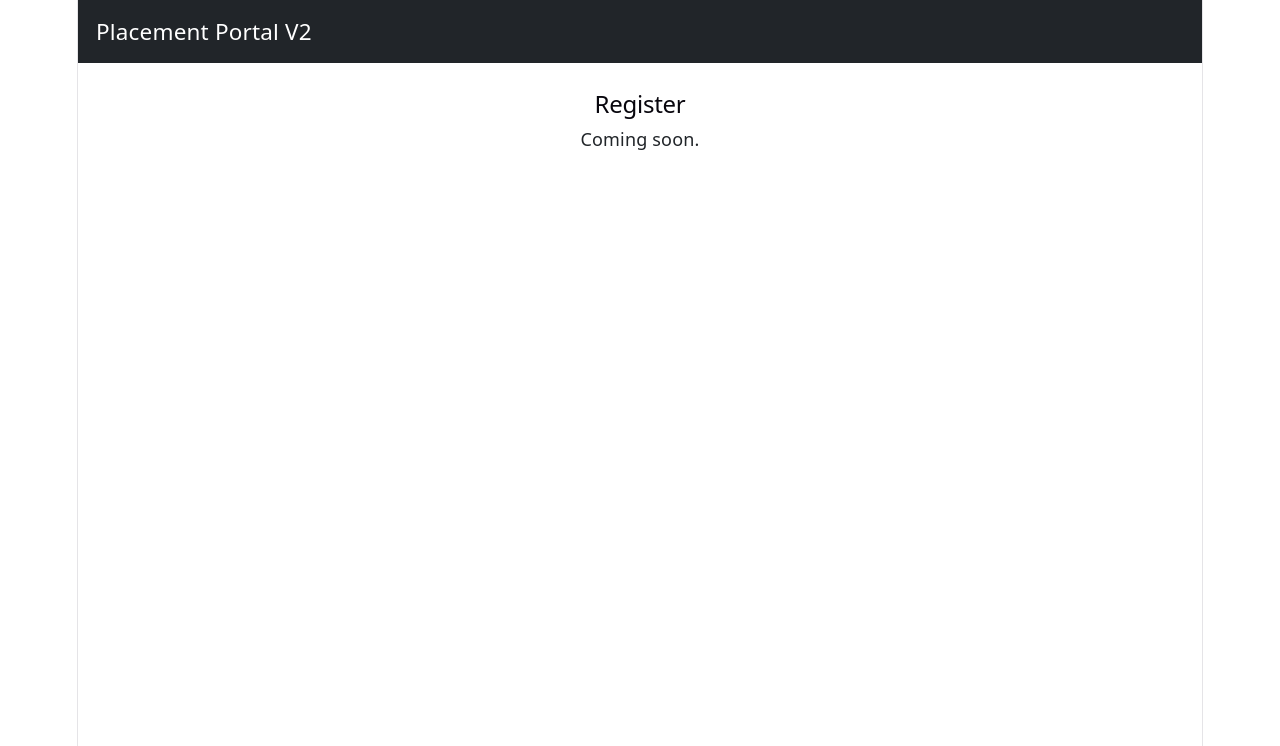
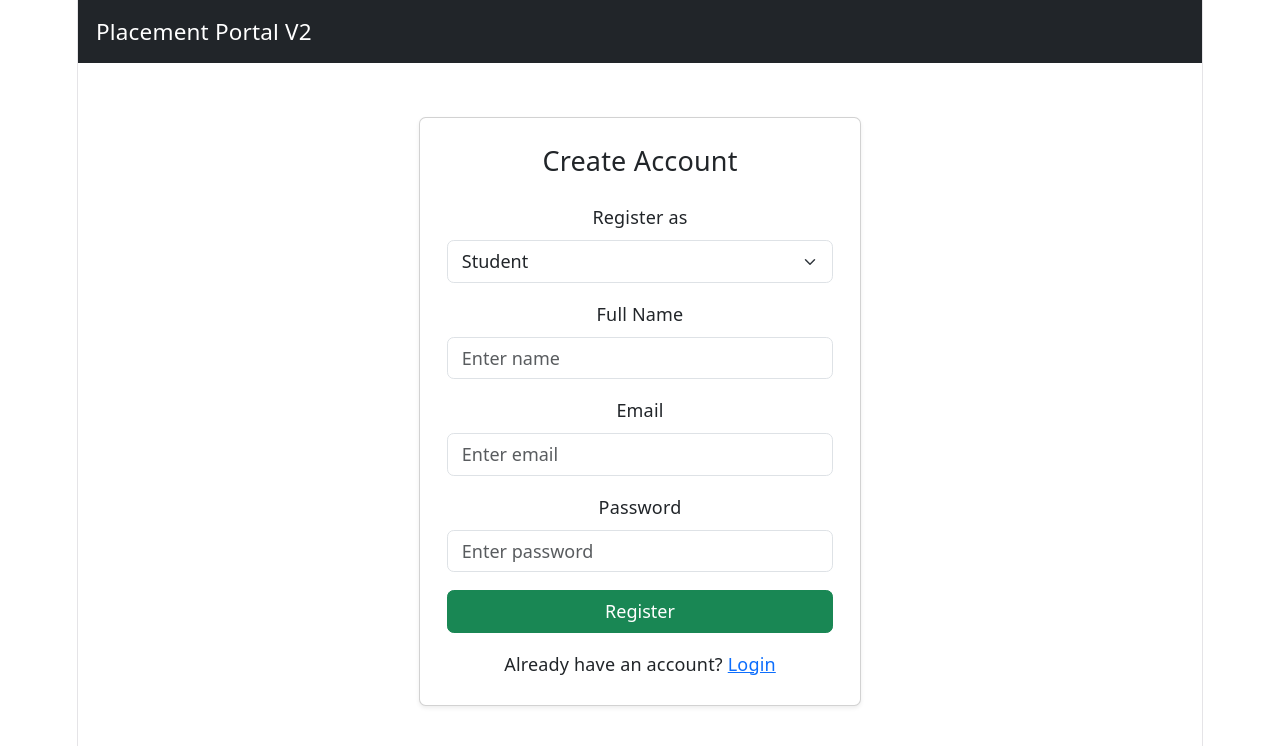
Before and after one commit to 23f2001849/placement-portal-v2-23f2001849, a Vue app in the folder frontend/: page /register in a window 1280 px wide. Shown: the top 746 px of the page. Built offline with nearby package versions, Linux system fonts and the light colour scheme.

Commit message:
Added Register.vue with role selection and validation

```diff
--- a/frontend/src/views/Register.vue
+++ b/frontend/src/views/Register.vue
@@ -1,9 +1,139 @@
 <template>
-  <div>
-    <h2>Register</h2>
-    <p>Coming soon.</p>
+  <div class="row justify-content-center mt-5">
+    <div class="col-md-5">
+      <div class="card shadow-sm">
+        <div class="card-body p-4">
+          <h4 class="card-title mb-4 text-center">Create Account</h4>
+
+          <div v-if="errorMessage" class="alert alert-danger">
+            {{ errorMessage }}
+          </div>
+
+          <div v-if="successMessage" class="alert alert-success">
+            {{ successMessage }}
+          </div>
+
+          <div class="mb-3">
+            <label class="form-label">Register as</label>
+            <select v-model="role" class="form-select">
+              <option value="student">Student</option>
+              <option value="company">Company</option>
+            </select>
+          </div>
+
+          <div class="mb-3">
+            <label class="form-label">
+              {{ role === 'company' ? 'Company Name' : 'Full Name' }}
+            </label>
+            <input
+              v-model="name"
+              type="text"
+              class="form-control"
+              placeholder="Enter name"
+            />
+          </div>
+
+          <div class="mb-3">
+            <label class="form-label">Email</label>
+            <input
+              v-model="email"
+              type="email"
+              class="form-control"
+              placeholder="Enter email"
+            />
+          </div>
+
+          <div class="mb-3">
+            <label class="form-label">Password</label>
+            <input
+              v-model="password"
+              type="password"
+              class="form-control"
+              placeholder="Enter password"
+            />
+          </div>
+
+          <button
+            class="btn btn-success w-100"
+            @click="handleRegister"
+            :disabled="loading"
+          >
+            {{ loading ? 'Registering...' : 'Register' }}
+          </button>
+
+          <p class="text-center mt-3 mb-0">
+            Already have an account?
+            <RouterLink to="/login">Login</RouterLink>
+          </p>
+        </div>
+      </div>
+    </div>
   </div>
 </template>
 
 <script setup>
+import { ref } from 'vue'
+import { useRouter } from 'vue-router'
+import apiClient from '@/api/client'
+
+const router = useRouter()
+
+const role = ref('student')
+const name = ref('')
+const email = ref('')
+const password = ref('')
+const errorMessage = ref('')
+const successMessage = ref('')
+const loading = ref(false)
+
+async function handleRegister() {
+  errorMessage.value = ''
+  successMessage.value = ''
+
+  if (!name.value || !email.value || !password.value) {
+    errorMessage.value = 'All fields are required.'
+    return
+  }
+
+  if (password.value.length < 4) {
+    errorMessage.value = 'Password must be at least 4 characters.'
+    return
+  }
+
+  loading.value = true
+
+  try {
+    const endpoint = role.value === 'student'
+      ? '/api/register/student'
+      : '/api/register/company'
+
+    await apiClient.post(endpoint, {
+      name: name.value,
+      email: email.value,
+      password: password.value
+    })
+
+    if (role.value === 'student') {
+      successMessage.value = 'Registration successful! You can now login.'
+    } else {
+      successMessage.value = 'Registration successful! Wait for admin approval before logging in.'
+    }
+
+    name.value = ''
+    email.value = ''
+    password.value = ''
+
+  } catch (error) {
+    const status = error.response?.status
+    if (status === 409) {
+      errorMessage.value = 'This email is already registered.'
+    } else if (status === 400) {
+      errorMessage.value = error.response?.data?.message || 'Invalid input.'
+    } else {
+      errorMessage.value = 'Something went wrong. Please try again.'
+    }
+  } finally {
+    loading.value = false
+  }
+}
 </script>
```
